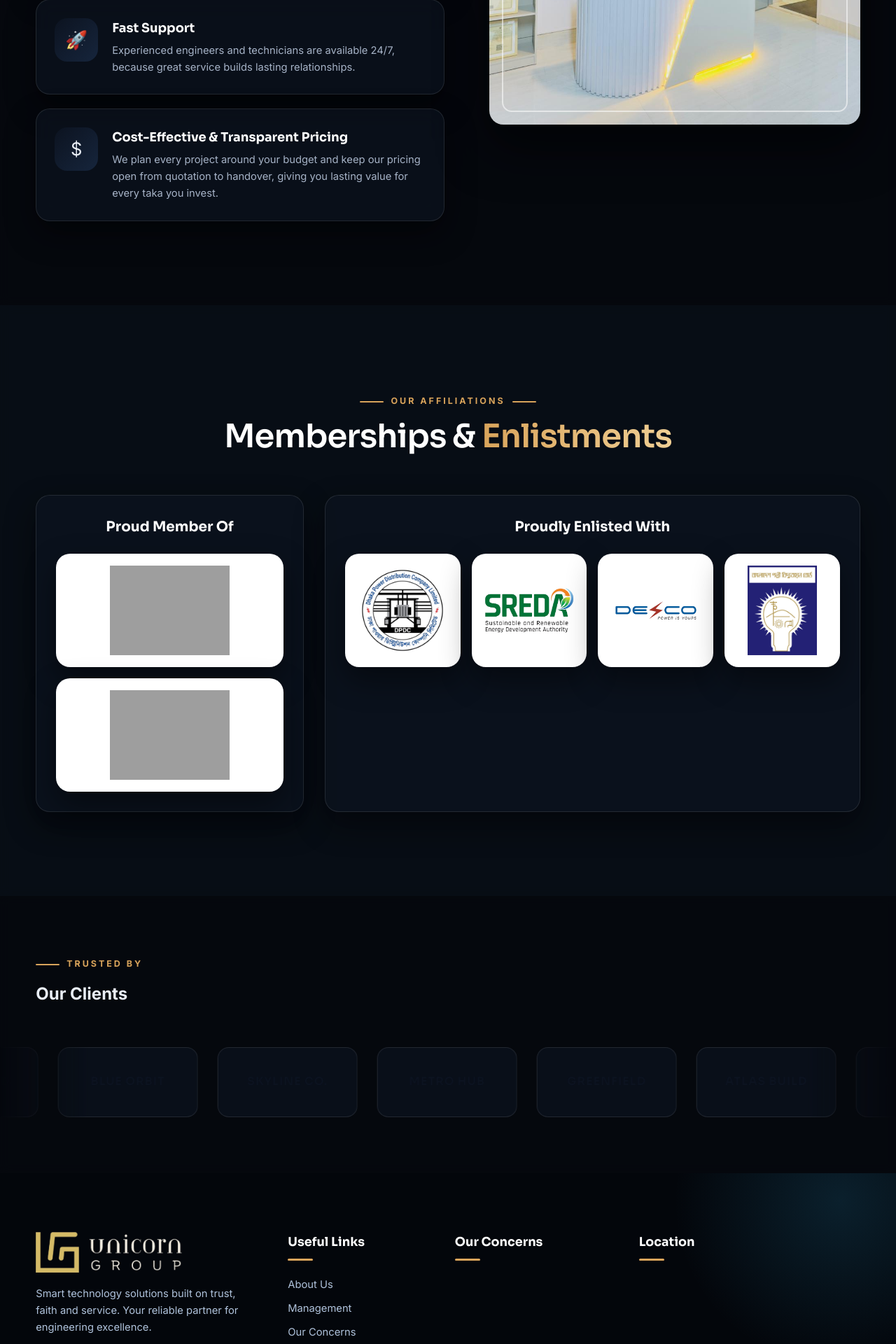
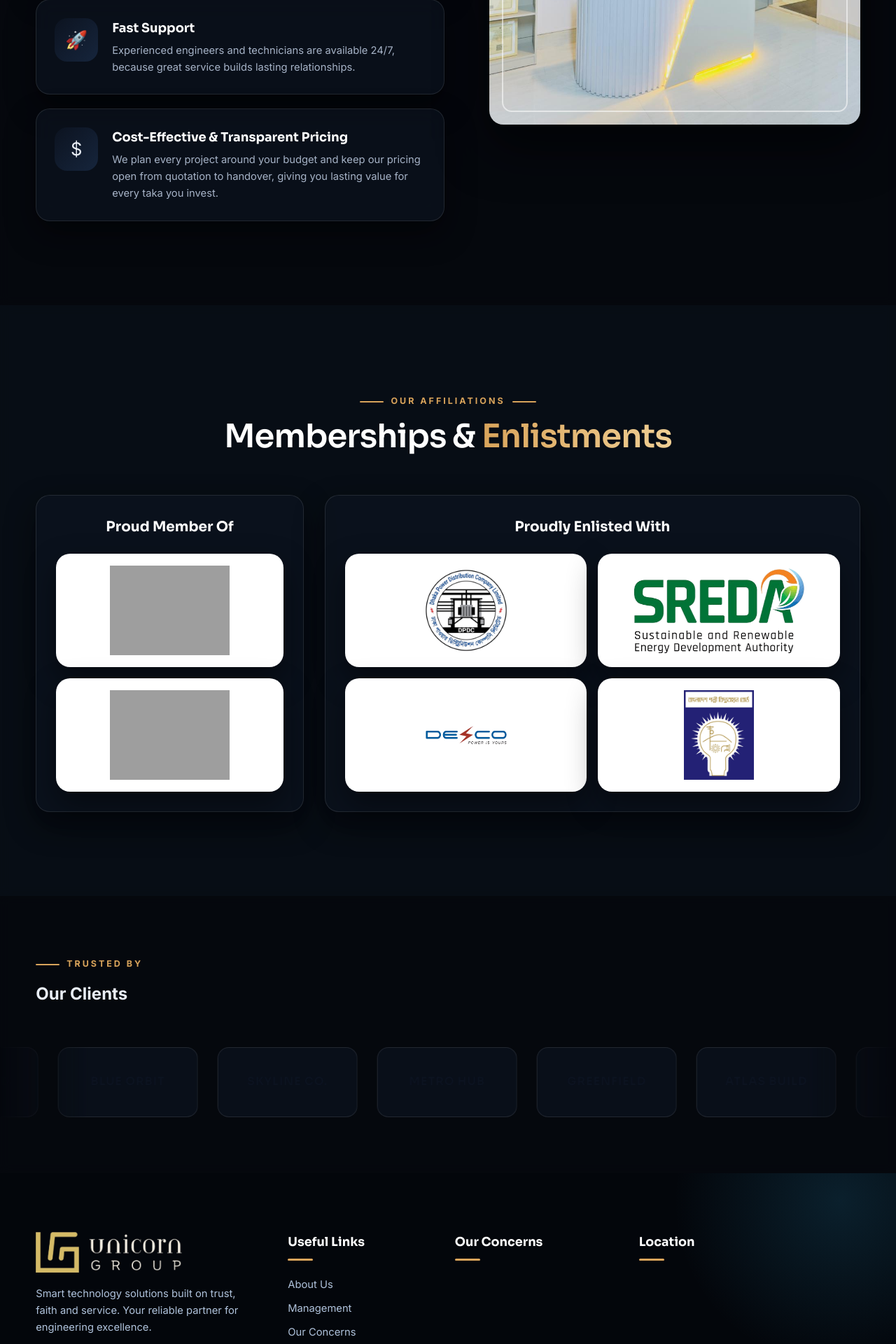
Before and after one commit to hasnainsadid/unicorn_group, a Laravel app: page / in a window 1280 px wide. Shown: the part 1539-3459 px from the top of the page at 70% size. Run offline with Laravel 12, Linux system fonts and the light colour scheme; data comes from the database, SQL or seed files in the repository; data that the repository does not hold is empty; parts of the project's set-up code (start-up, migrations or seed data) failed here and were passed over; some libraries are stand-ins or nearby versions; grey boxes are pictures that could not be loaded.

Commit message:
refactor: Remove unused media query for membership group layout

```diff
--- a/public/frontend/css/premium.css
+++ b/public/frontend/css/premium.css
@@ -2011,12 +2011,6 @@ footer .logo-word-img {
     height: 128px;
     object-fit: contain;
 }
-@media (min-width: 1200px) {
-    .membership-group:last-child .member-of-grid {
-        grid-template-columns: repeat(4, minmax(0, 1fr));
-    }
-}
-
 /* =========================================================
    Header dropdown (Concerns menu): premium look
    ========================================================= */
```
